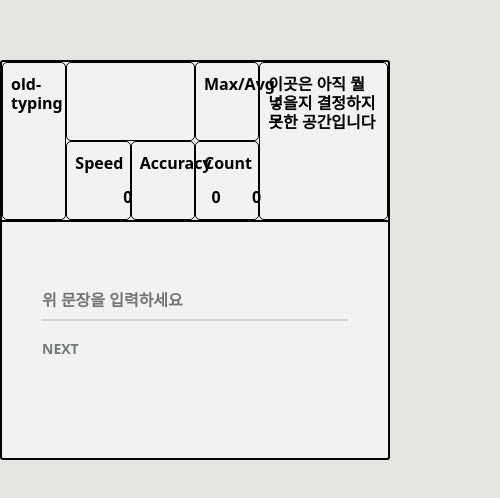
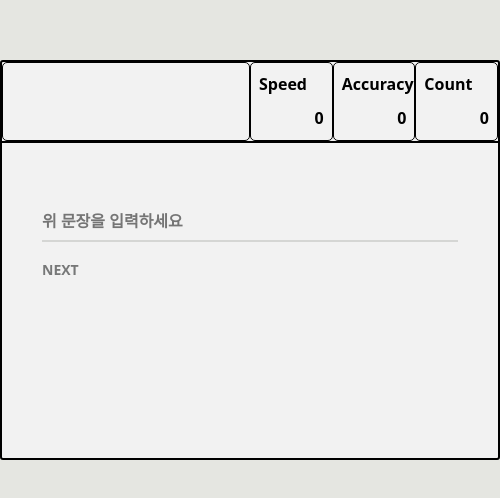
Before and after one commit to 1stMourinhoFan/typingTest, a website built with Vite: page index.html in a window 390 px wide. Shown: the part 118-616 px from the top of the page, 500 px wide, since content can reach past the window. Built offline with nearby package versions, Linux system fonts and the light colour scheme; no server answers.

Commit message:
interactive width,height updated

```diff
--- a/index.html
+++ b/index.html
@@ -12,7 +12,7 @@
         <div class="typing__title">old-typing</div>
         <!-- <div class="typing__language">English / Korean</div> -->
         <div class="typing__history"></div>
-        <div class="typing__status">
+        <div id="typing__maxavg" class="typing__status">
           <span class="typing__status-text">Max/Avg</span>
           <span id="typing__result" class="typing__value">--</span>
         </div>
--- a/styles/style.scss
+++ b/styles/style.scss
@@ -84,10 +84,8 @@ body {
       padding: 12px 8px;
       grid-column: span 2;
       display: flex;
+      flex-direction: column;
       justify-content: space-between;
-
-      .typing__status-text {
-      }
 
       .typing__value {
         align-self: flex-end;
@@ -154,3 +152,56 @@ body {
     }
   }
 }
+
+/* Media query to hide .typing__moreinfo when width is less than 768px */
+@media (max-width: 768px) {
+  body {
+    justify-content: stretch;
+  }
+
+  .typing {
+    grid-template-rows: 0.5fr 2fr;
+
+    .typing__info {
+      display: grid;
+      grid-template-rows: repeat(1, 1fr);
+      .typing__title {
+        display: none;
+      }
+    }
+
+    .typing__moreinfo {
+      display: none;
+    }
+  }
+}
+
+@media (max-width: 576px) {
+  body {
+    justify-content: stretch;
+    min-width: 500px;
+  }
+
+  .typing {
+    grid-template-rows: 0.5fr 2fr;
+
+    .typing__info {
+      display: grid;
+      grid-template-rows: repeat(1, 1fr);
+      .typing__history {
+        grid-column: span 6;
+      }
+      .typing__title {
+        display: none;
+      }
+    }
+
+    #typing__maxavg {
+      display: none;
+    }
+
+    .typing__moreinfo {
+      display: none;
+    }
+  }
+}
```
